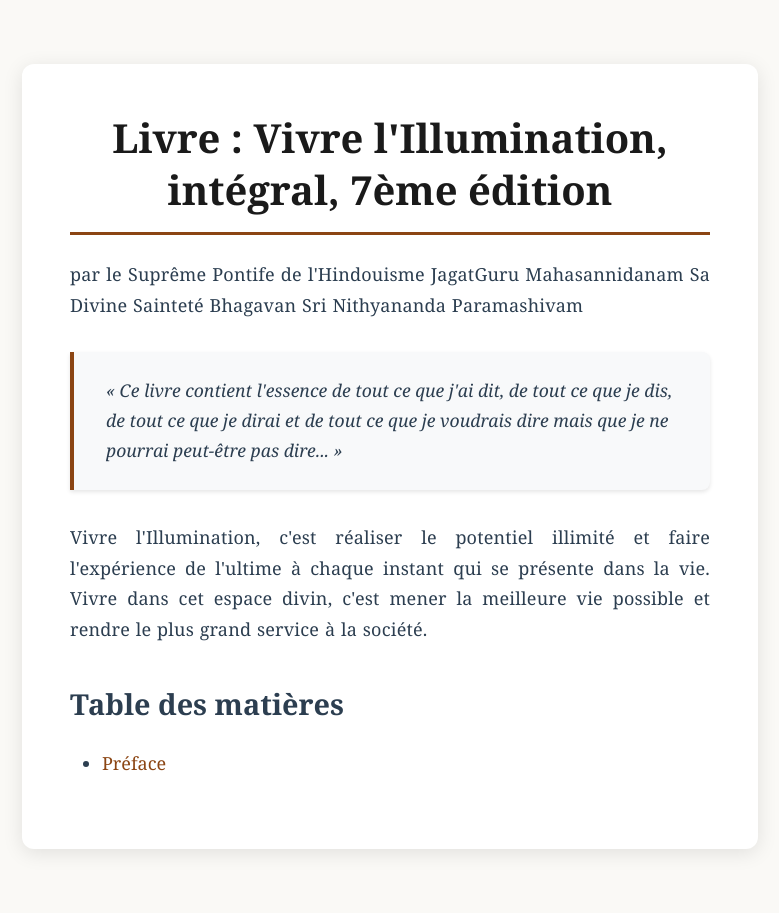
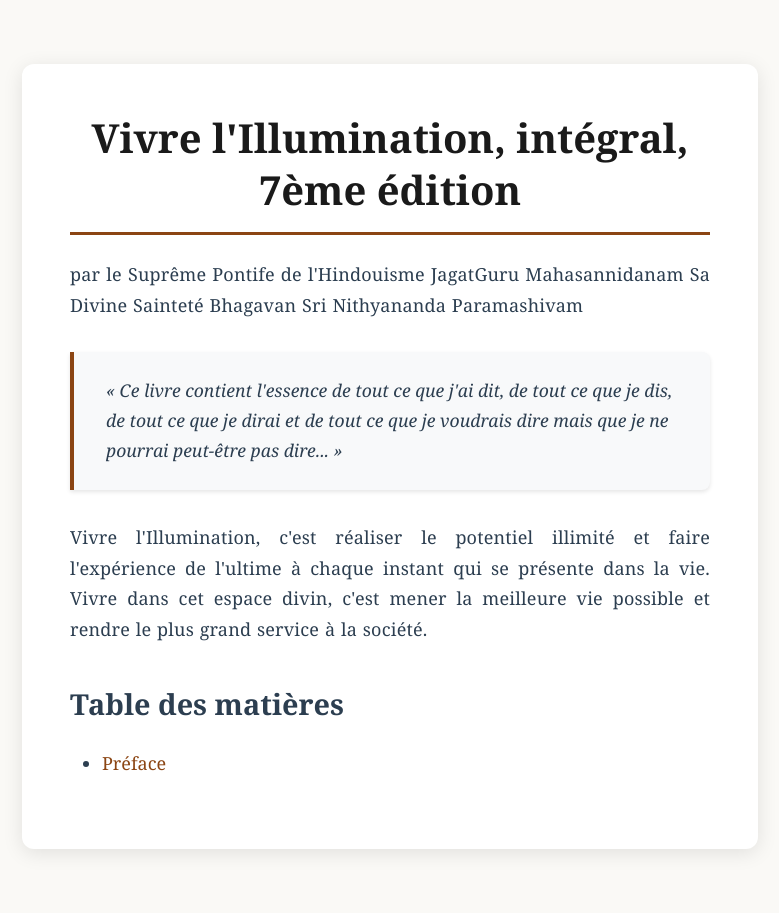
Before and after one commit to vivre-l-illumination/vivre-l-illumination.github.io, a Jekyll site: the page index.html, which Jekyll copies as it is, in a window 1280 px wide. Shown: the whole page, without its empty margins (250-1029 px from the left). Built offline with Jekyll 4.4.1, drawn with Linux system fonts in a browser that asks for light colours.

Commit message:
Remove "book" mention in titles

```diff
--- a/index.html
+++ b/index.html
@@ -3,12 +3,12 @@
   <head>
     <meta charset="UTF-8" />
     <meta name="viewport" content="width=device-width, initial-scale=1.0" />
-    <title>Livre : Vivre l'Illumination, intégral, 7ème édition</title>
+    <title>Vivre l'Illumination, intégral, 7ème édition</title>
     <link rel="stylesheet" href="assets/styles.css">
   </head>
   <body>
     <div class="reading-container">
-      <h1>Livre : Vivre l'Illumination, intégral, 7ème édition</h1>
+      <h1>Vivre l'Illumination, intégral, 7ème édition</h1>
       <p>
         par le Suprême Pontife de l'Hindouisme JagatGuru Mahasannidanam Sa Divine
         Sainteté Bhagavan Sri Nithyananda Paramashivam
--- a/preface.html
+++ b/preface.html
@@ -4,13 +4,13 @@
     <meta charset="UTF-8" />
     <meta name="viewport" content="width=device-width, initial-scale=1.0" />
     <title>
-      Préface - Livre : Vivre l'Illumination, intégral, 7ème édition
+      Préface - Vivre l'Illumination, intégral, 7ème édition
     </title>
     <link rel="stylesheet" href="assets/styles.css" />
   </head>
   <body>
     <div class="reading-container">
-      <h1>Préface - Livre : Vivre l'Illumination, intégral, 7ème édition</h1>
+      <h1>Préface</h1>
 
       <p>
         De nombreux intellectuels réputés, y compris des scientifiques, ont
```
